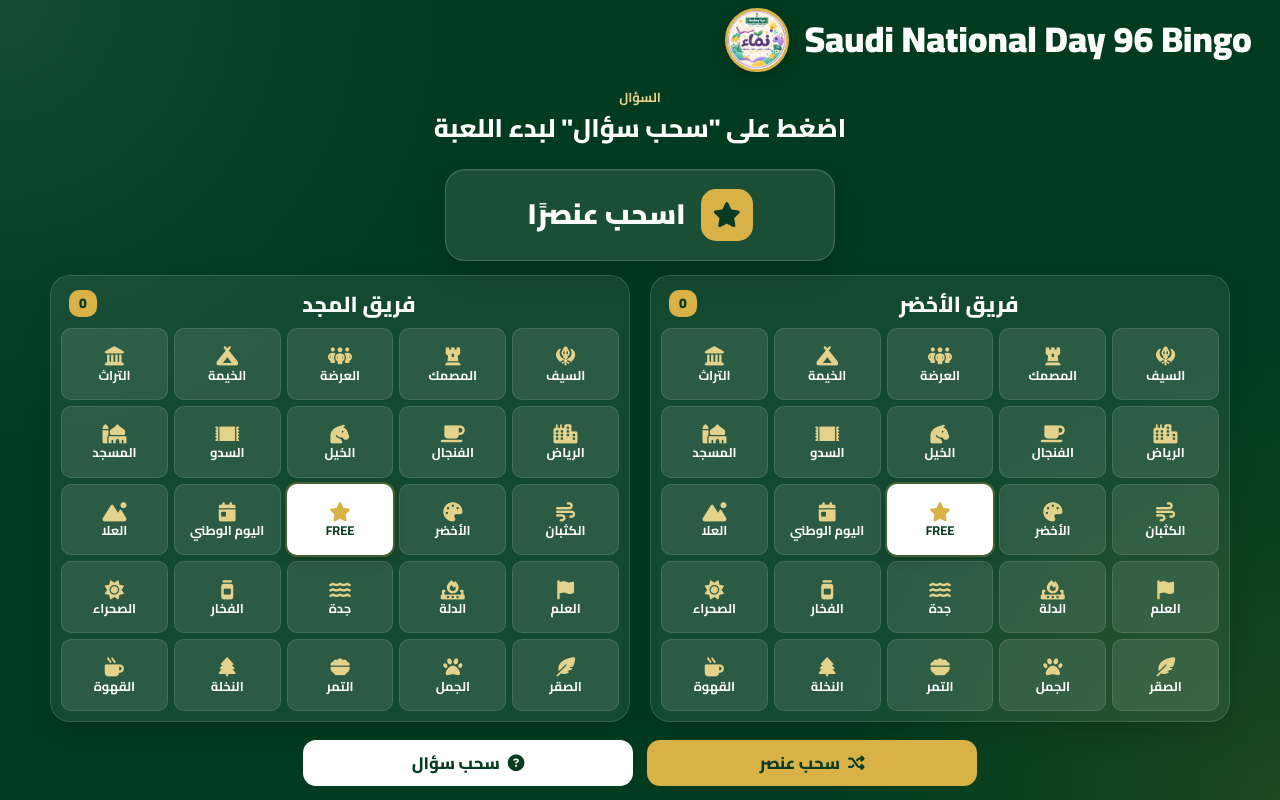
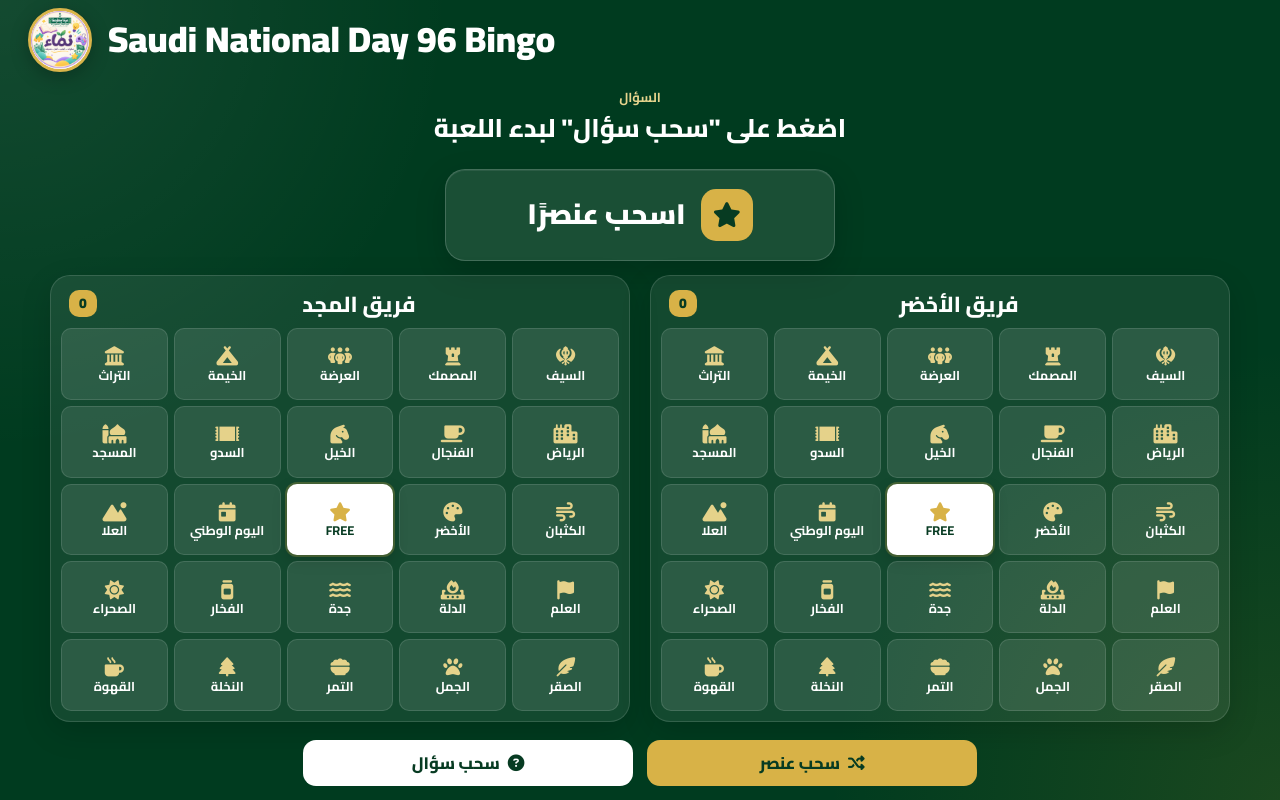
Before and after one commit to namaaforkids-program/SaudiNationalDay96Bingo, a plain HTML site: page index.html in a window 1280 px wide. Drawn offline with nearby package versions, Linux system fonts and the light colour scheme.

Commit message:
Update index.html

```diff
--- a/index.html
+++ b/index.html
@@ -54,20 +54,21 @@
         }
 
         /* HEADER */
+
 .header {
     height: 80px;
     min-height: 80px;
     padding: 10px 28px;
-
     display: flex;
     align-items: center;
-    justify-content: flex-start;
-
+    justify-content: flex-end;
     gap: 16px;
-
-    direction: rtl;
 }
 
+.title-area {
+    text-align: right;
+    flex: 0 0 auto;
+}
 .logo-area {
     width: 64px;
     height: 64px;
@@ -89,10 +90,7 @@
     display: block;
 }
 
-.title-area {
-    text-align: right;
-    flex: 0 0 auto;
-}
+
 
 .title-area h1 {
     margin: 0;
```
